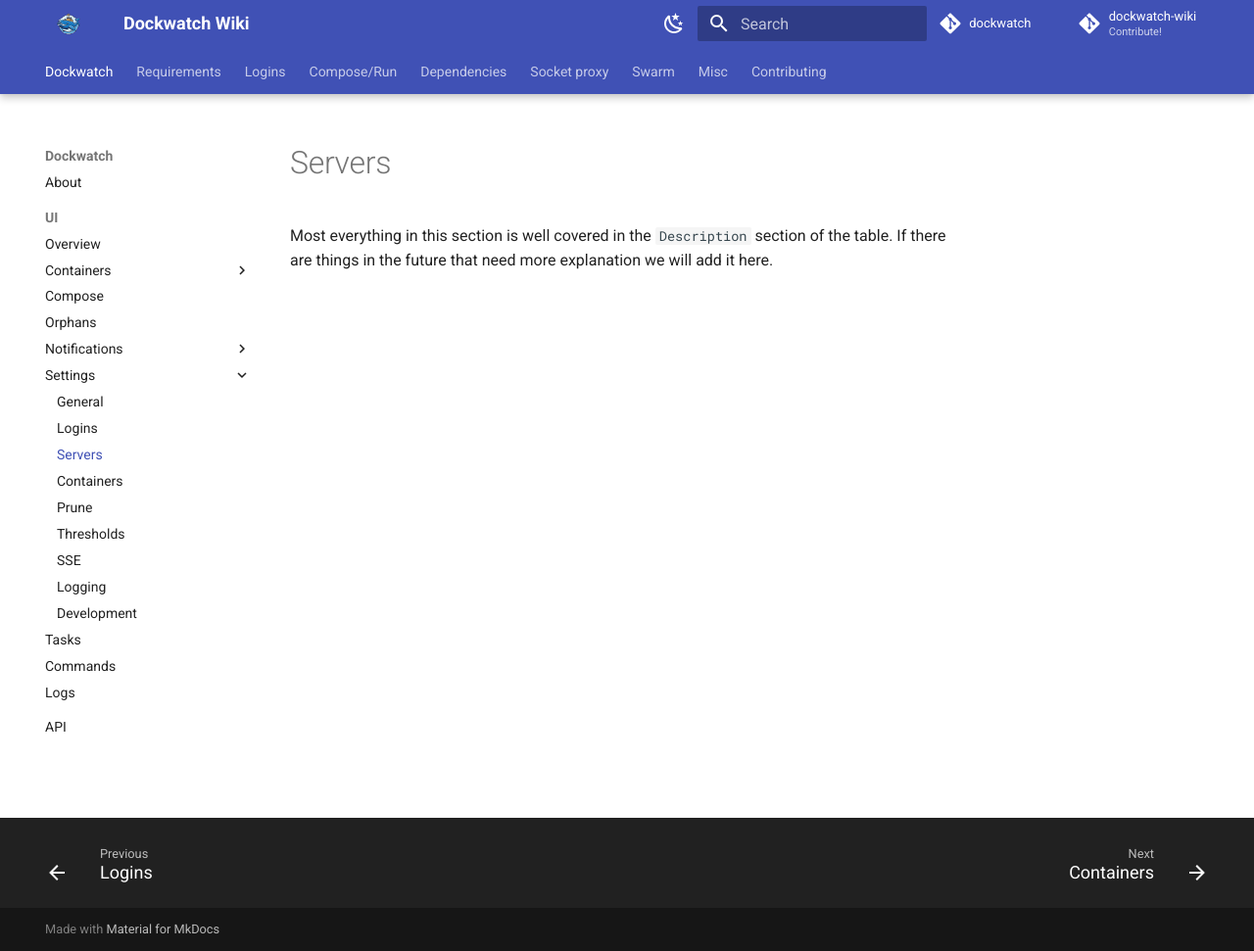
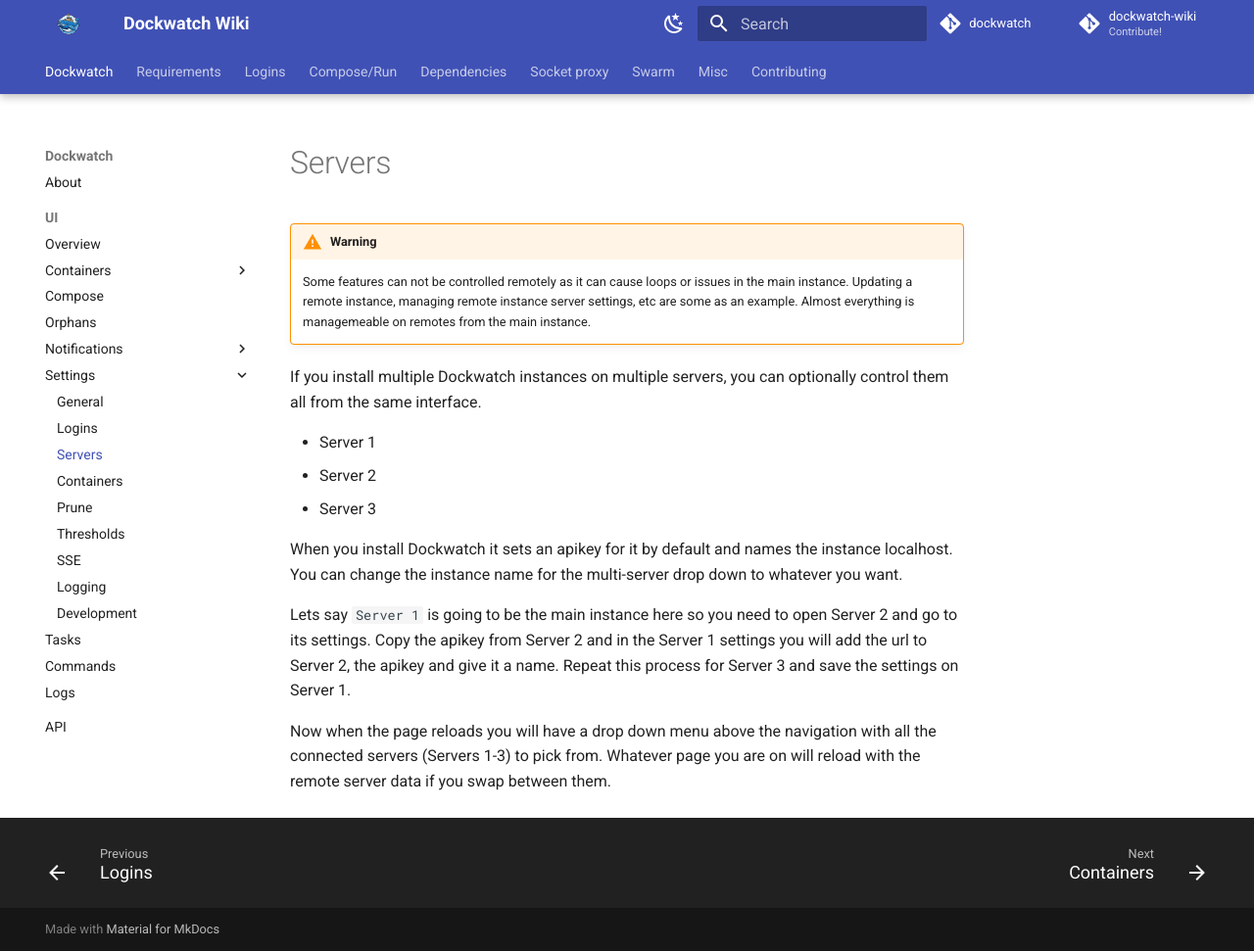
Before and after one commit to Notifiarr/dockwatch-wiki, an MkDocs documentation site: the page built from docs/pages/settings/servers.md, in a window 1280 px wide and 971 px high. Shown: the whole window at 98% size. Built offline with MkDocs 1.6.1 and Material for MkDocs 9.7.7, drawn with Linux system fonts in a browser that asks for light colours; comment, search, counter and statistics services are not loaded.

Commit message:
Add some info related to multiple servers for the settings page

```diff
--- a/docs/pages/settings/servers.md
+++ b/docs/pages/settings/servers.md
@@ -1 +1,14 @@
-Most everything in this section is well covered in the `Description` section of the table.  If there are things in the future that need more explanation we will add it here.
+!!! warning
+    Some features can not be controlled remotely as it can cause loops or issues in the main instance. Updating a remote instance, managing remote instance server settings, etc are some as an example. Almost everything is managemeable on remotes from the main instance.
+
+If you install multiple Dockwatch instances on multiple servers, you can optionally control them all from the same interface.
+
+- Server 1
+- Server 2
+- Server 3
+
+When you install Dockwatch it sets an apikey for it by default and names the instance localhost. You can change the instance name for the multi-server drop down to whatever you want.
+
+Lets say `Server 1` is going to be the main instance here so you need to open Server 2 and go to its settings. Copy the apikey from Server 2 and in the Server 1 settings you will add the url to Server 2, the apikey and give it a name. Repeat this process for Server 3 and save the settings on Server 1.
+
+Now when the page reloads you will have a drop down menu above the navigation with all the connected servers (Servers 1-3) to pick from. Whatever page you are on will reload with the remote server data if you swap between them.
```
